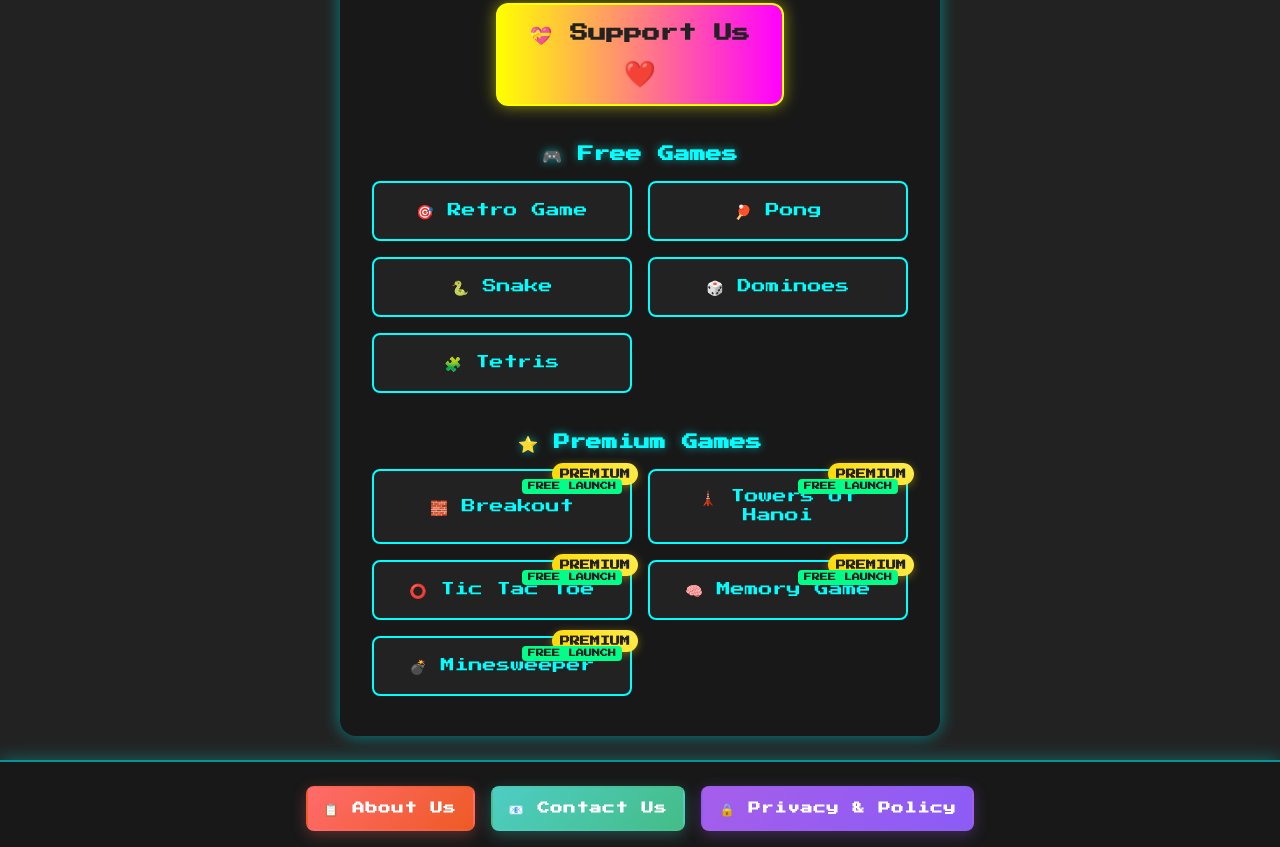
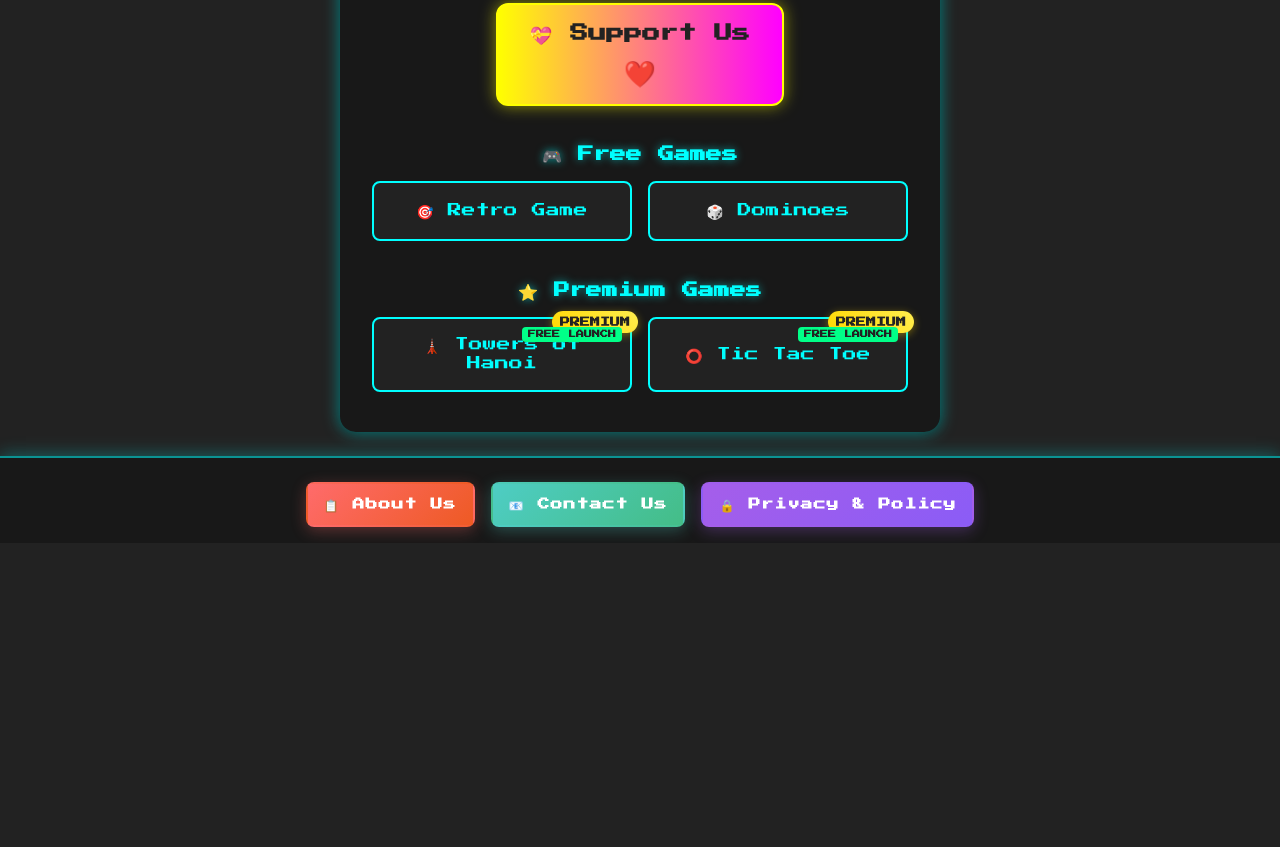
Before and after one commit to Jr-star3/retro-arcade, a website: page public/arcade.html in a window 1280 px wide. Shown: the part 333-1180 px from the top of the page. After the commit the page ends 876 px from the top, so only its background shows below. Drawn offline with Linux system fonts and the light colour scheme.

Commit message:
Update arcade page to avoid IP Rights

```diff
--- a/public/arcade.html
+++ b/public/arcade.html
@@ -527,17 +527,8 @@
         <a class="game-link" href="../games/retro-game.html" role="listitem" aria-label="Play Retro Game">
           🎯 Retro Game
         </a>
-        <a class="game-link" href="../games/pong.html" role="listitem" aria-label="Play Pong">
-          🏓 Pong
-        </a>
-        <a class="game-link" href="../games/snake.html" role="listitem" aria-label="Play Snake">
-          🐍 Snake
-        </a>
         <a class="game-link" href="../games/dominoes.html" role="listitem" aria-label="Play Dominoes">
           🎲 Dominoes
-        </a>
-        <a class="game-link" href="../games/tetris.html" role="listitem" aria-label="Play Tetris">
-          🧩 Tetris
         </a>
       </div>
     </section>
@@ -546,10 +537,6 @@
     <section class="games-section" aria-labelledby="premium-games-title">
       <h2 id="premium-games-title" class="section-title">⭐ Premium Games</h2>
       <div class="games-grid" role="list">
-        <a class="game-link premium-game" href="../games/breakout.html" role="listitem" aria-label="Play Breakout - Premium game">
-          <span class="premium-badge" aria-hidden="true">PREMIUM</span>
-          🧱 Breakout
-        </a>
         <a class="game-link premium-game" href="../games/towersofhanoi.html" role="listitem" aria-label="Play Towers of Hanoi - Premium game">
           <span class="premium-badge" aria-hidden="true">PREMIUM</span>
           🗼 Towers of Hanoi
@@ -557,14 +544,6 @@
         <a class="game-link premium-game" href="../games/tictactoe.html" role="listitem" aria-label="Play Tic Tac Toe - Premium game">
           <span class="premium-badge" aria-hidden="true">PREMIUM</span>
           ⭕ Tic Tac Toe
-        </a>
-        <a class="game-link premium-game" href="../games/memory-game.html" role="listitem" aria-label="Play Memory Game - Premium game">
-          <span class="premium-badge" aria-hidden="true">PREMIUM</span>
-          🧠 Memory Game
-        </a>
-        <a class="game-link premium-game" href="../games/minesweeper.html" role="listitem" aria-label="Play Minesweeper - Premium game">
-          <span class="premium-badge" aria-hidden="true">PREMIUM</span>
-          💣 Minesweeper
         </a>
       </div>
     </section>
```
